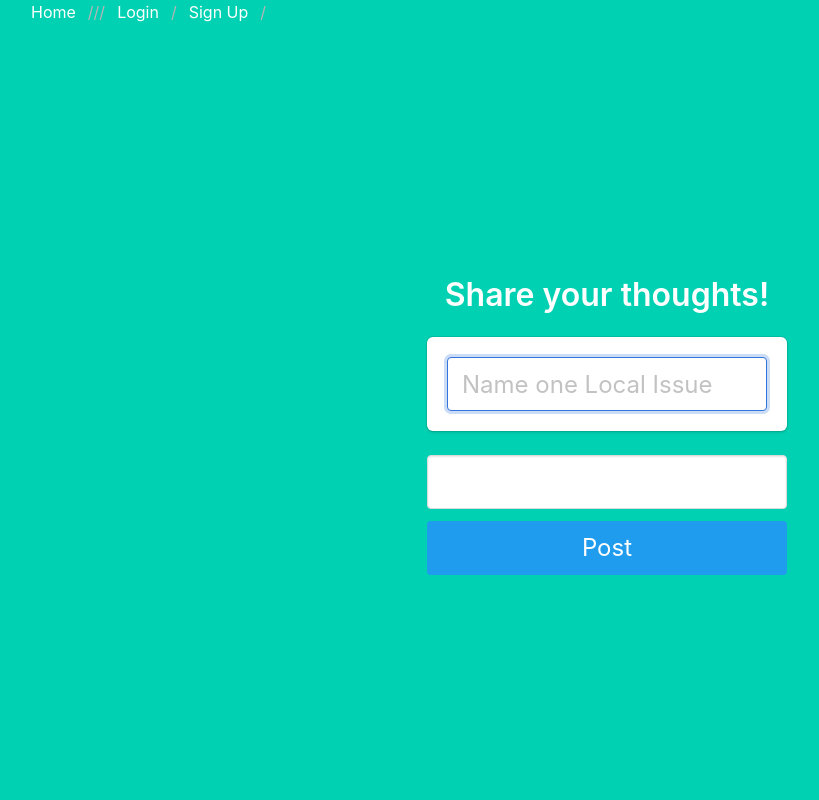
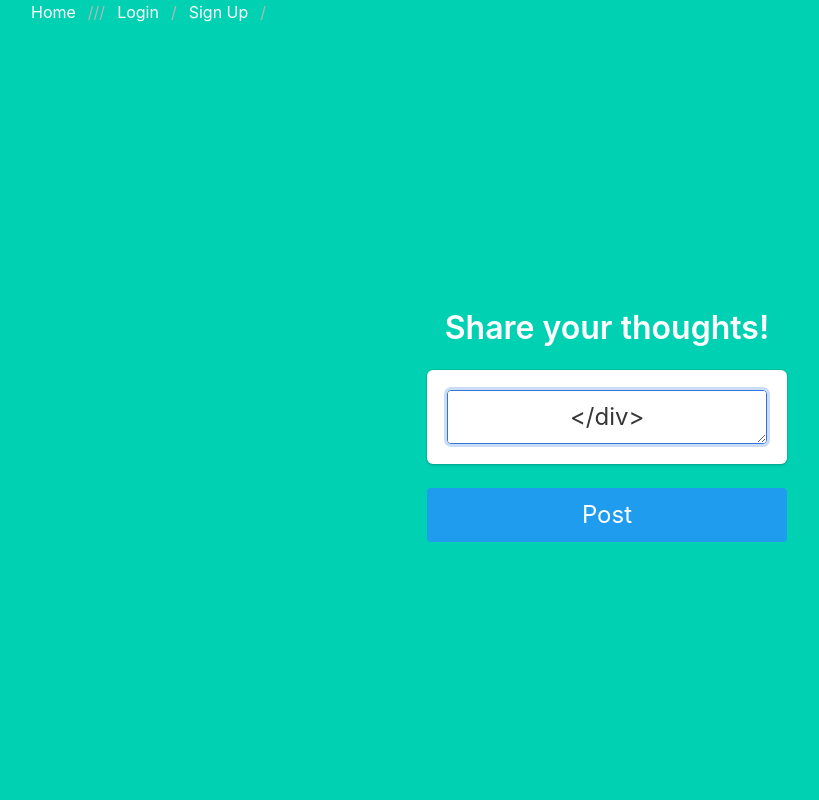
Before and after one commit to cousinskeeta/databases, a Flask app: template IssuesAndSolutions/project/templates/create_post.html in a window 1280 px wide. Shown: the whole page, without its empty margins (33-852 px from the left). Run offline with Flask 2, Linux system fonts and the light colour scheme; the template is opened without the code that fills it, so the values that code supplies are empty; parts of the project's set-up code (start-up, migrations or seed data) failed here and were passed over.

Commit message:
edit post

```diff
--- a/IssuesAndSolutions/project/templates/create_post.html
+++ b/IssuesAndSolutions/project/templates/create_post.html
@@ -14,13 +14,15 @@
         <form method="POST" action="/create_post">
             <input type="hidden" id="user_id" name="user_id" value= {{ user_id }}>
                 <div class="control">
-                    <input class="input is-large" type="text" name="title" placeholder="Name one Local Issue" autofocus="">
+                    <textarea class="input is-large" type="text" name="title" placeholder="Name one Local Issue" autofocus="">
                 </div>
             </div>
 
             <div class="field">
                 <div class="control">
-                    <textinput class="input is-large" name="body" placeholder="Share your solution">
+                    <textinput class="input is-large" name="body" placeholder="Share your solution here" rows="10" cols="50">
+                        Share your solution here
+                      </textarea>
                 </div>
             </div>
             <button class="button is-block is-info is-large is-fullwidth">Post</button>
```
